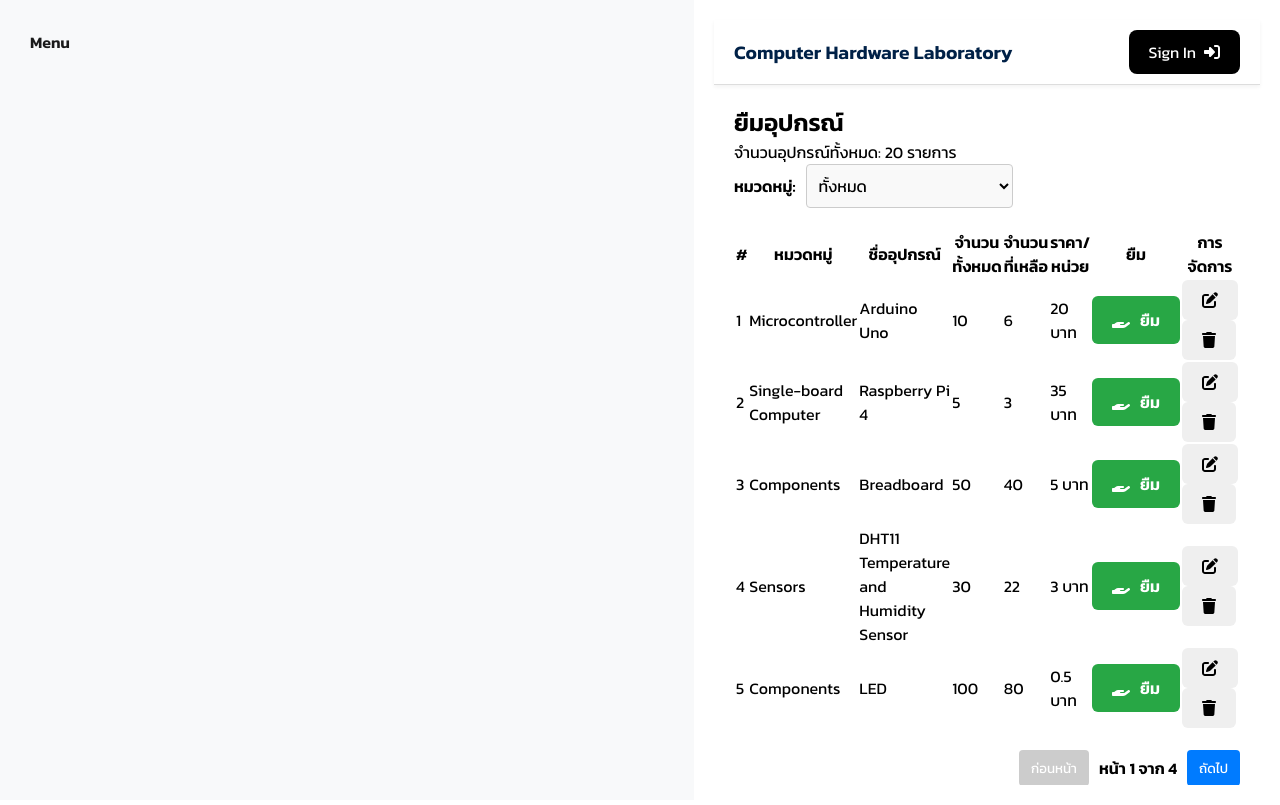
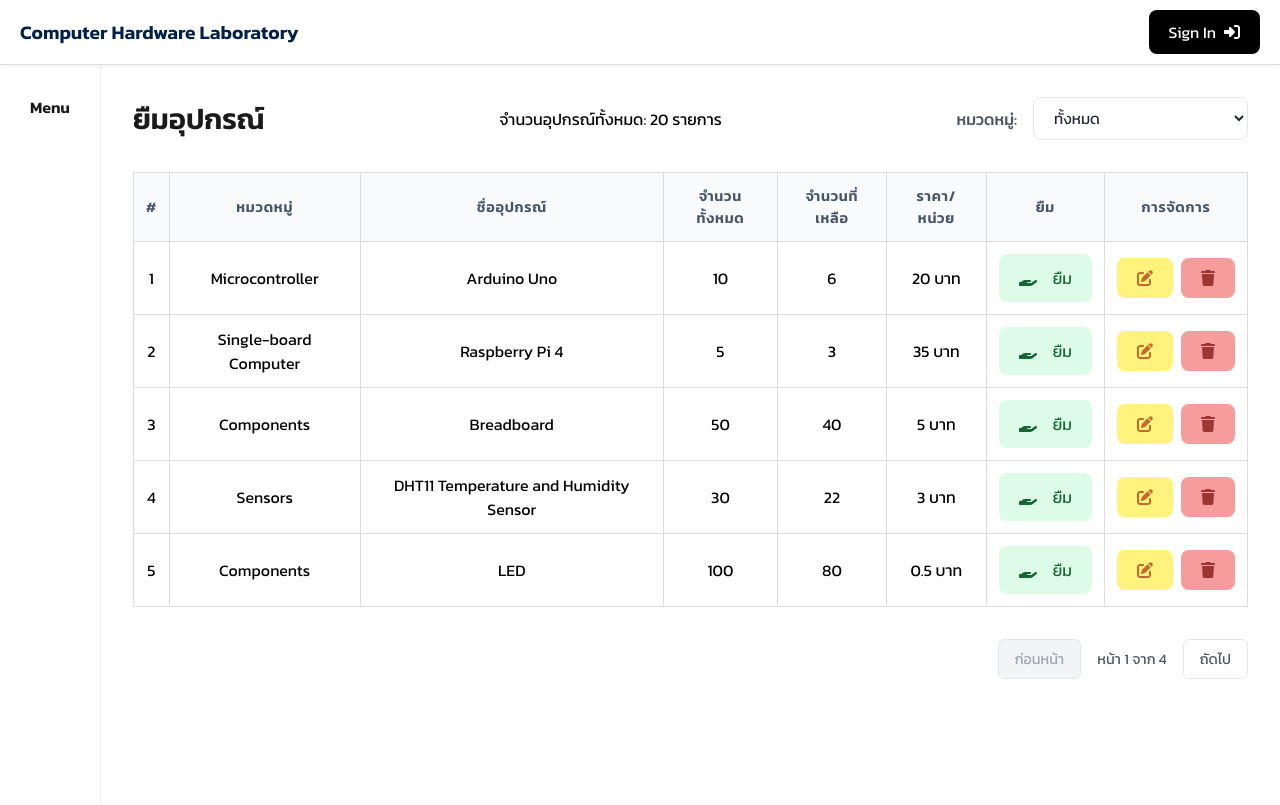
Before and after one commit to sareefhub/Computer-Hardware-Laboratory, a React (Create React App) app in the folder client/: page /borrow-equipment in a window 1280 px wide. Built offline with nearby package versions, Linux system fonts and the light colour scheme.

Commit message:
แก้ไข css

```diff
--- a/client/src/pages/borrow-equipment.css
+++ b/client/src/pages/borrow-equipment.css
@@ -1,4 +1,3 @@
-/* CSS พื้นฐาน */
 @import url('https://fonts.googleapis.com/css2?family=Kanit:wght@400;500&display=swap');
 
 * {
@@ -6,19 +5,207 @@
     padding: 0;
     box-sizing: border-box;
     font-family: 'Kanit', Arial, sans-serif;
-    -ms-overflow-style: none; /* IE และ Edge */
+    -ms-overflow-style: none; /* IE and Edge */
     scrollbar-width: none; /* Firefox */
 }
 
-/* ซ่อน Scrollbar ใน Chrome, Safari, และ Opera */
+/* Hide Scrollbar in Chrome, Safari, and Opera */
 *::-webkit-scrollbar {
     display: none;
 }
 
-.page {
+.borrow-equipment-page {
     width: 100%;
-    height: 100vh;
+    min-height: 100vh;
+    background: #f4f7fc;
+    display: flex;
+    flex-direction: column;
+}
+
+.borrow-equipment-navbar {
+    width: 100%;
+    z-index: 1000;
+}
+
+.borrow-equipment-body {
+    display: flex;
+    flex: 1;
+    min-height: calc(100vh - 60px);
+}
+
+.borrow-equipment-sidebar {
+    background-color: #ffffff;
+    border-right: 1px solid #eee;
+    min-height: 100%;
+    flex-shrink: 0; /* Prevent sidebar from shrinking */
+}
+
+.borrow-equipment-content {
+    flex: 1;
+    background: #ffffff;
+    min-height: 100%;
+    overflow: auto;
+}
+
+.borrow-equipment-content-page {
+    margin: 0 auto;
+    padding: 2rem;
+}
+
+.borrow-equipment-content-header {
+    display: flex;
+    justify-content: space-between;
+    align-items: center;
+    margin-bottom: 2rem;
+    flex-wrap: wrap;
+    gap: 1rem;
+}
+
+.borrow-equipment-title {
+    font-size: 1.8rem;
+    font-weight: 600;
+    color: #1a1a1a;
+}
+
+.borrow-equipment-category-filter {
+    display: flex;
+    align-items: center;
+    gap: 1rem;
+}
+
+.borrow-equipment-category-filter label {
+    color: #4b5563;
+    font-weight: 500;
+}
+
+.borrow-equipment-category-filter select {
+    padding: 0.5rem 1rem;
+    border: 1px solid #e5e7eb;
+    border-radius: 8px;
+    background-color: white;
+    font-size: 0.95rem;
+    min-width: 180px;
+    color: #1f2937;
+    outline: none;
+    transition: all 0.2s ease;
+}
+
+.borrow-equipment-category-filter select:focus {
+    border-color: #2563eb;
+    box-shadow: 0 0 0 2px rgba(37, 99, 235, 0.1);
+}
+
+.borrow-equipment-table {
+    width: 100%;
+    border-collapse: collapse;
+}
+
+.borrow-equipment-table th,
+.borrow-equipment-table td {
+    border: 1px solid #ddd;
+    padding: 12px;
+    text-align: center;
+}
+
+.borrow-equipment-table th {
+    background: #f8fafc;
+    text-align: center;
+    font-weight: 600;
+    color: #475569;
+    font-size: 0.9rem;
+    text-transform: uppercase;
+    letter-spacing: 0.05em;
+}
+
+.borrow-equipment-table tbody tr:hover {
+    background: #f8fafc;
+}
+
+.borrow-equipment-btn {
+    width: 100%;
+    padding: 12px 20px;
+    border: none;
+    border-radius: 8px;
+    cursor: pointer;
+    transition: all 0.2s ease;
+    display: inline-flex;
+    align-items: center;
+    justify-content: center;
+    font-size: 1rem;
+    gap: 1rem;
+}
+
+.borrow-equipment-btn-success {
+    background: #dcfce7;
+    color: #166534;
+}
+
+.borrow-equipment-btn-success:hover {
+    background: #bbf7d0;
+}
+
+.borrow-equipment-pagination {
+    display: flex;
+    justify-content: flex-end;
+    align-items: center;
+    gap: 1rem;
+    margin-top: 2rem;
+  }
+
+.borrow-equipment-pagination-button {
+    padding: 0.5rem 1rem;
+    border: 1px solid #e5e7eb;
     background: white;
+    color: #4b5563;
+    border-radius: 6px;
+    font-size: 0.9rem;
+    cursor: pointer;
+    transition: all 0.2s ease;
+}
+
+.borrow-equipment-pagination-button:disabled {
+    background: #f3f4f6;
+    color: #9ca3af;
+    cursor: not-allowed;
+}
+
+.borrow-equipment-pagination-button:hover:not(:disabled) {
+    background-color: #2563eb;
+    color: white;
+    border-color: #2563eb;
+}
+
+.borrow-equipment-pagination-button.active {
+    background: #2563eb;
+    color: white;
+    border-color: #2563eb;
+}
+
+.borrow-equipment-pagination span {
+    color: #4b5563;
+    font-size: 0.9rem;
+}
+
+.borrow-equipment-actions-container {
     display: flex;
-    color: black;
+    gap: 0.5rem;
+    justify-content: center;
 }
+
+.borrow-equipment-btn-warning {
+    background: #fff27d;
+    color: #c46a2f;
+}
+
+.borrow-equipment-btn-warning:hover {
+    background: #ffeb3b;
+}
+
+.borrow-equipment-btn-danger {
+    background: #f79c9c;
+    color: #9e3535;
+}
+
+.borrow-equipment-btn-danger:hover {
+    background: #f06262;
+}
--- a/client/src/pages/borrow-equipment.js
+++ b/client/src/pages/borrow-equipment.js
@@ -40,15 +40,20 @@ const BorrowEquipment = () => {
   };
 
   return (
-    <div className="page">
+    <div className="borrow-equipment-page">
+      <div className="borrow-equipment-navbar">
+        <Navbar />
+      </div>
+      <div className="borrow-equipment-body">
+        <div className="borrow-equipment-sidebar">
           <Sidebar />
-      <div className="content">
-        <Navbar />
-        <div className="content-page">
-          <div className="content-header">
-            <h2 className="page-title">ยืมอุปกรณ์</h2>
+        </div>
+        <div className="borrow-equipment-content">
+          <div className="borrow-equipment-content-page">
+            <div className="borrow-equipment-content-header">
+              <h2 className="borrow-equipment-title">ยืมอุปกรณ์</h2>
               <p>จำนวนอุปกรณ์ทั้งหมด: {filteredData.length} รายการ</p>
-            <div className="category-filter">
+              <div className="borrow-equipment-category-filter">
                 <label htmlFor="category-dropdown">หมวดหมู่:</label>
                 <select id="category-dropdown" value={selectedCategory} onChange={handleCategoryChange}>
                   {categories.map((category) => (
@@ -59,8 +64,8 @@ const BorrowEquipment = () => {
                 </select>
               </div>
             </div>
-          <div className="content-table">
-            <table>
+            <div className="borrow-equipment-content-table">
+              <table className="borrow-equipment-table">
                 <thead>
                   <tr>
                     <th>#</th>
@@ -83,17 +88,17 @@ const BorrowEquipment = () => {
                       <td>{item.totalQuantity - item.borrowedQuantity}</td>
                       <td>{item.pricePerUnit} บาท</td>
                       <td>
-                      <button className="btn btn-success" onClick={() => handleBorrow(item)}>
+                        <button className="borrow-equipment-btn borrow-equipment-btn-success" onClick={() => handleBorrow(item)}>
                           <FontAwesomeIcon icon={faHandHolding} /> ยืม
                         </button>
                       </td>
                       {role !== "user" && (
                         <td>
-                        <div className="actions-container">
-                          <button className="btn btn-warning">
+                          <div className="borrow-equipment-actions-container">
+                            <button className="borrow-equipment-btn borrow-equipment-btn-warning">
                               <FontAwesomeIcon icon={faEdit} />
                             </button>
-                          <button className="btn btn-danger">
+                            <button className="borrow-equipment-btn borrow-equipment-btn-danger">
                               <FontAwesomeIcon icon={faTrash} />
                             </button>
                           </div>
@@ -104,22 +109,29 @@ const BorrowEquipment = () => {
                 </tbody>
               </table>
             </div>
-          <div className="pagination">
-            <button onClick={() => handlePageChange("prev")} disabled={currentPage === 1}>
+            <div className="borrow-equipment-pagination">
+              <button
+                className="borrow-equipment-pagination-button"
+                onClick={() => handlePageChange("prev")}
+                disabled={currentPage === 1}
+              >
                 ก่อนหน้า
               </button>
               <span>
                 หน้า {currentPage} จาก {totalPages}
               </span>
-            <button onClick={() => handlePageChange("next")} disabled={currentPage === totalPages}>
+              <button
+                className="borrow-equipment-pagination-button"
+                onClick={() => handlePageChange("next")}
+                disabled={currentPage === totalPages}
+              >
                 ถัดไป
               </button>
             </div>
           </div>
         </div>
-      {selectedItem && (
-        <BorrowDialog item={selectedItem} onClose={() => setSelectedItem(null)} onConfirm={() => {}} />
-      )}
+      </div>
+      {selectedItem && <BorrowDialog item={selectedItem} onClose={() => setSelectedItem(null)} onConfirm={() => {}} />}
     </div>
   );
 };
--- a/client/src/pages/hardware-list.css
+++ b/client/src/pages/hardware-list.css
@@ -37,7 +37,6 @@
   flex: 1;
   background: #ffffff;
   min-height: 100%;
-  padding: 1rem;
   overflow: auto;
 }
 
@@ -116,16 +115,17 @@
 }
 
 .hardware-list-btn {
-  padding: 0.5rem;
+  width: 100%;
+  padding: 12px 20px;
   border: none;
-  border-radius: 6px;
+  border-radius: 8px;
   cursor: pointer;
   transition: all 0.2s ease;
   display: inline-flex;
   align-items: center;
   justify-content: center;
-  font-size: 0.9rem;
-  gap: 0.5rem;
+  font-size: 1rem;
+  gap: 1rem;
 }
 
 .hardware-list-btn-success {
@@ -185,19 +185,19 @@
 }
 
 .hardware-list-btn-edit {
-  background: #fef3c7;
-  color: #92400e;
+  background: #fff27d;
+  color: #c46a2f;
 }
 
 .hardware-list-btn-edit:hover {
-  background: #47463f;
+  background: #ffeb3b;
 }
 
 .hardware-list-btn-delete {
-  background: #fee2e2;
-  color: #991b1b;
+  background: #f79c9c;
+  color: #9e3535;
 }
 
 .hardware-list-btn-delete:hover {
-  background: #fecaca;
+  background: #f06262;
 }
--- a/client/src/pages/hardware-list.js
+++ b/client/src/pages/hardware-list.js
@@ -76,7 +76,7 @@ const HardwareList = () => {
                       <td>{item.totalQuantity - item.borrowedQuantity}</td>
                       <td>{item.pricePerUnit} บาท</td>
                       <td>
-                        <button className="hardware-list-btn hardware-list-btn-success view-details-btn" onClick={() => handleViewDetails(item.id)}>
+                        <button className="hardware-list-btn hardware-list-btn-success" onClick={() => handleViewDetails(item.id)}>
                           <FontAwesomeIcon icon={faEye} /> ดูรายละเอียด
                         </button>
                       </td>
```
Lines whose indentation alone changed are shown as unchanged.
